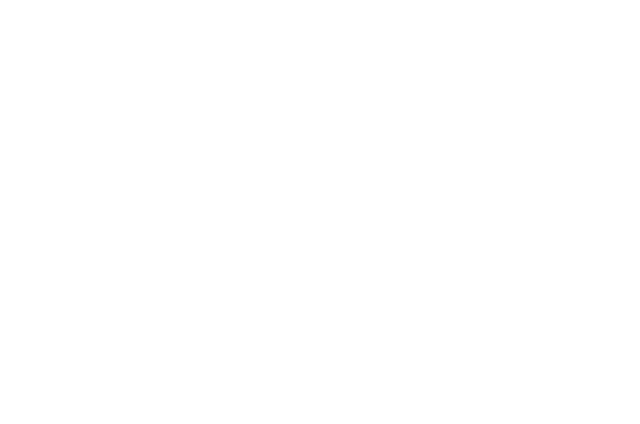
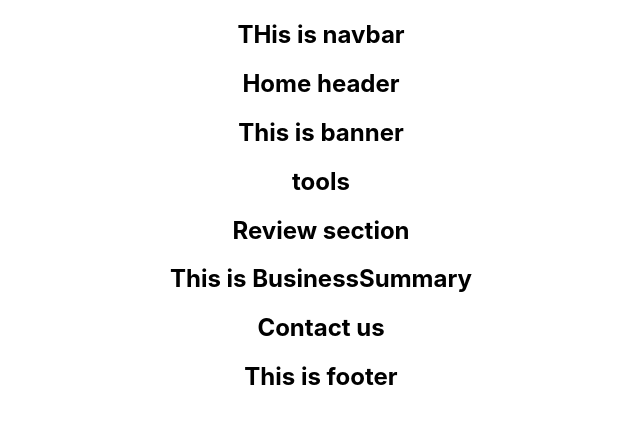
Before and after one commit to IshtyMahin/ToolsHouse-clientSite, a React (Create React App) app: page / in a window 1280 px wide. Shown: the top 424 px of the page, without its empty margins (319-959 px from the left). Built offline with nearby package versions, Linux system fonts and the light colour scheme.

Commit message:
home page set up

```diff
--- a/src/App.js
+++ b/src/App.js
@@ -1,10 +1,14 @@
 
+import { Route, Routes } from 'react-router-dom';
 import './App.css';
+import Home from './Pages/Home/Home';
 
 function App() {
   return (
     <div className="App">
-
+      <Routes>
+        <Route path='/' element={<Home></Home>}></Route>
+      </Routes>
     </div>
   );
 }
--- /dev/null
+++ b/src/Pages/Home/Banner.js
@@ -0,0 +1,11 @@
+import React from 'react';
+
+const Banner = () => {
+    return (
+        <div>
+            <h2>This is banner</h2>
+        </div>
+    );
+};
+
+export default Banner;
--- /dev/null
+++ b/src/Pages/Home/BusinessSummary.js
@@ -0,0 +1,11 @@
+import React from 'react';
+
+const BusinessSummary = () => {
+    return (
+        <div>
+            <h2>This is BusinessSummary</h2>
+        </div>
+    );
+};
+
+export default BusinessSummary;
--- /dev/null
+++ b/src/Pages/Home/ContactUs.js
@@ -0,0 +1,11 @@
+import React from 'react';
+
+const ContactUs = () => {
+    return (
+        <div>
+            <h2>Contact us</h2>
+        </div>
+    );
+};
+
+export default ContactUs;
--- /dev/null
+++ b/src/Pages/Home/Home.js
@@ -0,0 +1,27 @@
+import React from 'react';
+import Footer from '../Shared/Footer';
+import Navbar from '../Shared/Navbar';
+import Banner from './Banner';
+import BusinessSummary from './BusinessSummary';
+import ContactUs from './ContactUs';
+import HomeHeader from './HomeHeader';
+import Review from './Review';
+import Tools from './Tools';
+
+const Home = () => {
+    return (
+        <div>
+            <Navbar></Navbar>
+            <HomeHeader></HomeHeader>
+            <Banner></Banner>
+            <Tools></Tools>
+            <Review></Review>
+            <BusinessSummary></BusinessSummary>
+            <ContactUs></ContactUs>
+
+            <Footer></Footer>
+        </div>
+    );
+};
+
+export default Home;
--- /dev/null
+++ b/src/Pages/Home/HomeHeader.js
@@ -0,0 +1,11 @@
+import React from 'react';
+
+const HomeHeader = () => {
+    return (
+        <div>
+            <h2>Home header</h2>
+        </div>
+    );
+};
+
+export default HomeHeader;
--- /dev/null
+++ b/src/Pages/Home/Review.js
@@ -0,0 +1,11 @@
+import React from 'react';
+
+const Review = () => {
+    return (
+        <div>
+            <h2>Review section</h2>
+        </div>
+    );
+};
+
+export default Review;
--- /dev/null
+++ b/src/Pages/Home/Tools.js
@@ -0,0 +1,11 @@
+import React from 'react';
+
+const Tools = () => {
+    return (
+        <div>
+            <h2>tools</h2>
+        </div>
+    );
+};
+
+export default Tools;
--- /dev/null
+++ b/src/Pages/Shared/Footer.js
@@ -0,0 +1,11 @@
+import React from 'react';
+
+const Footer = () => {
+    return (
+        <div>
+            <h2>This is footer</h2>
+        </div>
+    );
+};
+
+export default Footer;
--- /dev/null
+++ b/src/Pages/Shared/Navbar.js
@@ -0,0 +1,11 @@
+import React from 'react';
+
+const Navbar = () => {
+    return (
+        <div>
+            <h2>THis is navbar</h2>
+        </div>
+    );
+};
+
+export default Navbar;
```
